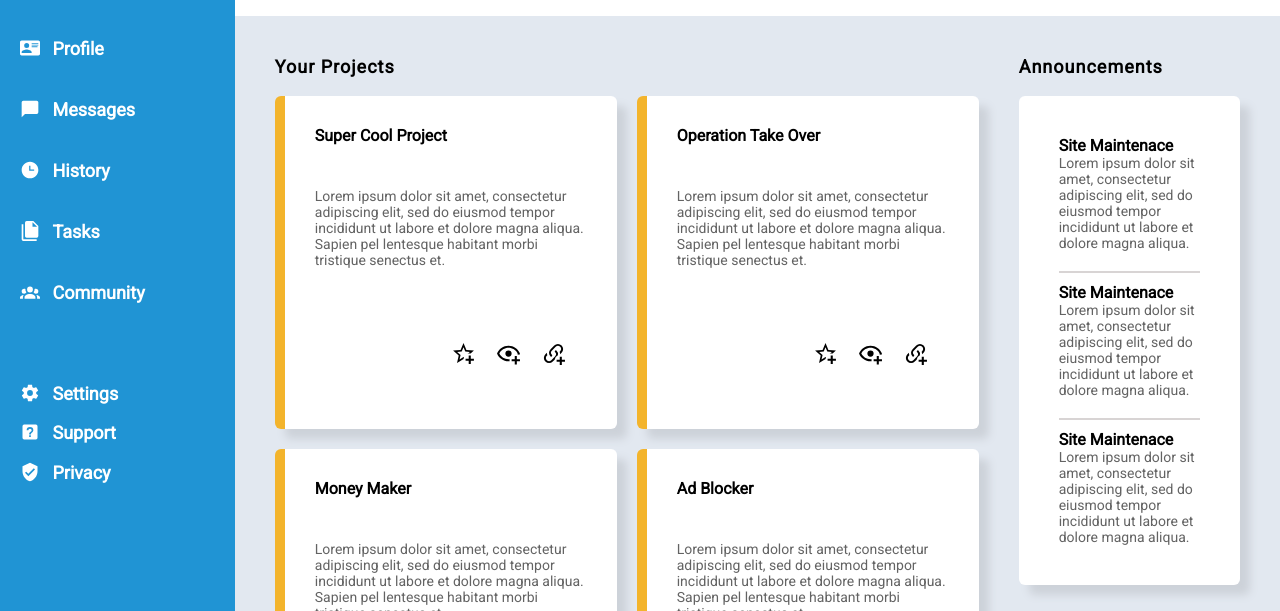
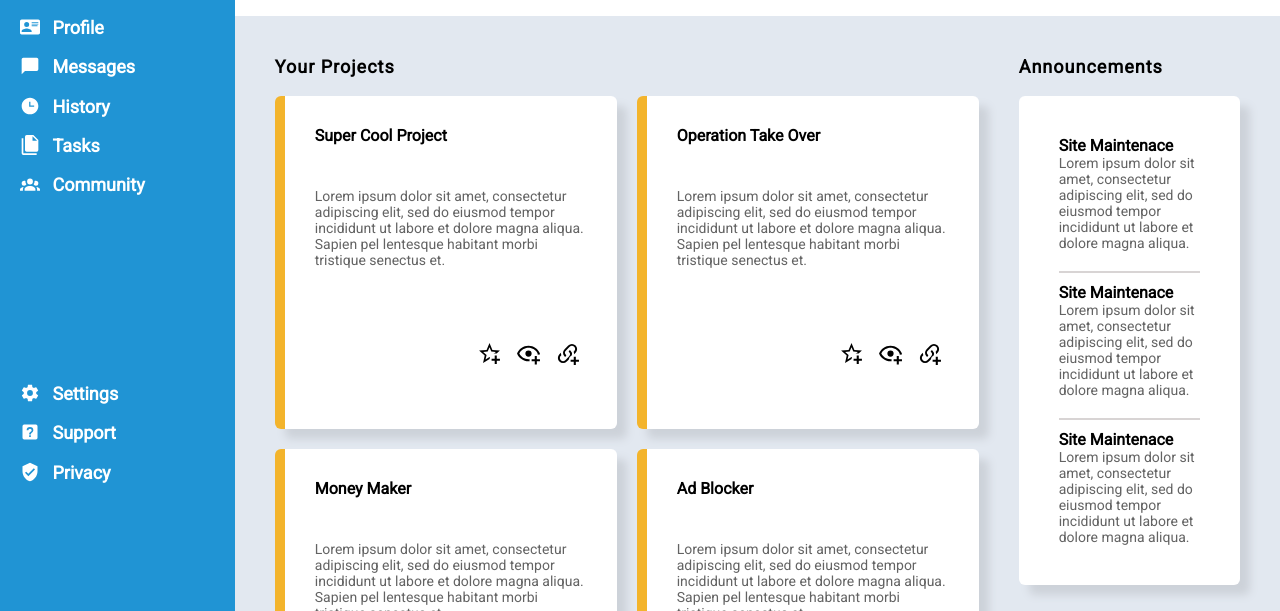
Before and after one commit to phamcody/admin-dashboard, a plain HTML site: page index.html in a window 1280 px wide. Shown: the part 174-785 px from the top of the page. Drawn offline with Linux system fonts and the light colour scheme.

Commit message:
Fix spacing on img elements

```diff
--- a/index.html
+++ b/index.html
@@ -51,7 +51,7 @@
                 <img class="icons"src="./images/card-account-details.svg" alt="">
                 <div>Profile</div>
 
-                <img class="icons"src="images/message.svg" alt="">
+                <img class="icons"src="./images/message.svg" alt="">
                 <div>Messages</div>
 
                 <img class="icons"src="./images/clock-time-three.svg" alt="">
--- a/styles.css
+++ b/styles.css
@@ -148,6 +148,7 @@ div {
 .p-icons {
     height: 25px;
     width: auto;
+    justify-self: center;
 }
 
 .projects {
@@ -157,7 +158,7 @@ div {
     border-radius: 6px;
     background-color: white;
     display: grid;
-    grid-template-columns: 3fr 1fr 1fr 1fr;
+    grid-template-columns: 4fr 1fr 1fr 1fr;
 }
 
 .p-header {
@@ -296,7 +297,7 @@ div {
 .sidebar-main-container {
     display: grid;
     grid-template-columns: 1fr 5fr;
-    grid-template-rows: repeat(6, 1fr);
+    grid-template-rows: repeat(6, 39.422px);
 }
 
 .sidebar-setting-container {
```
